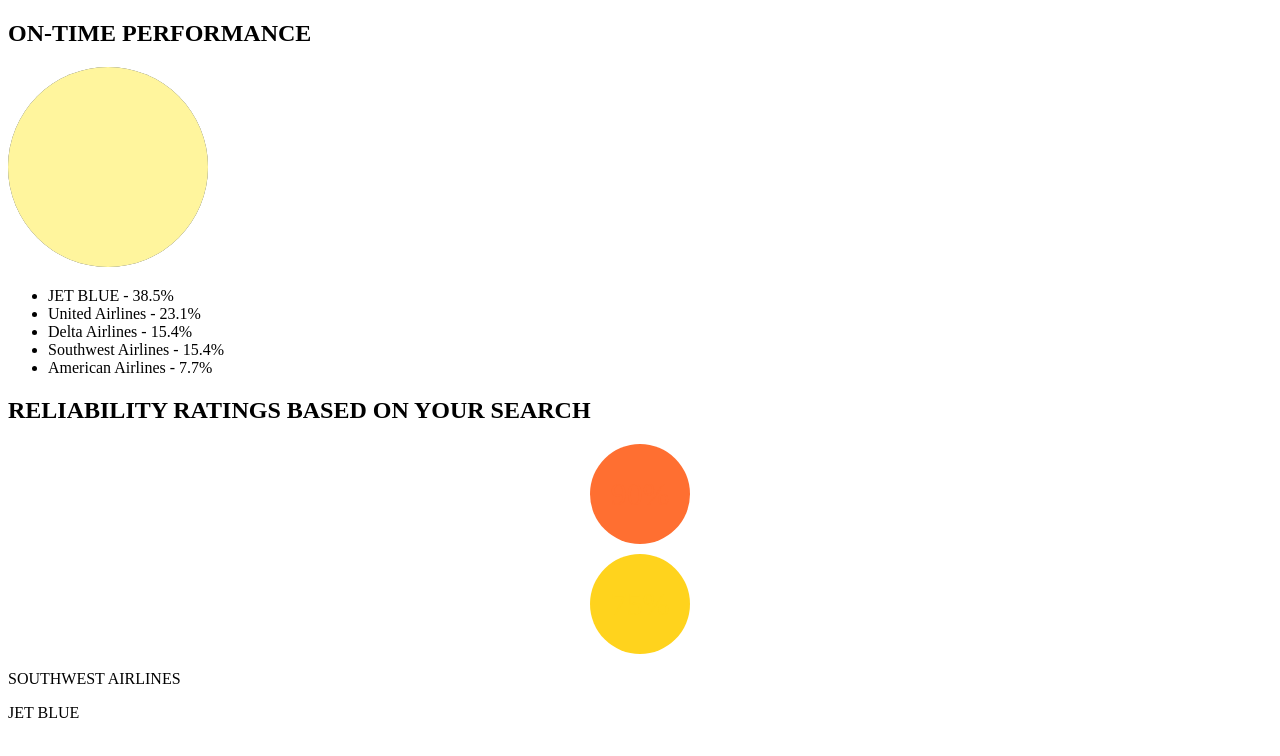
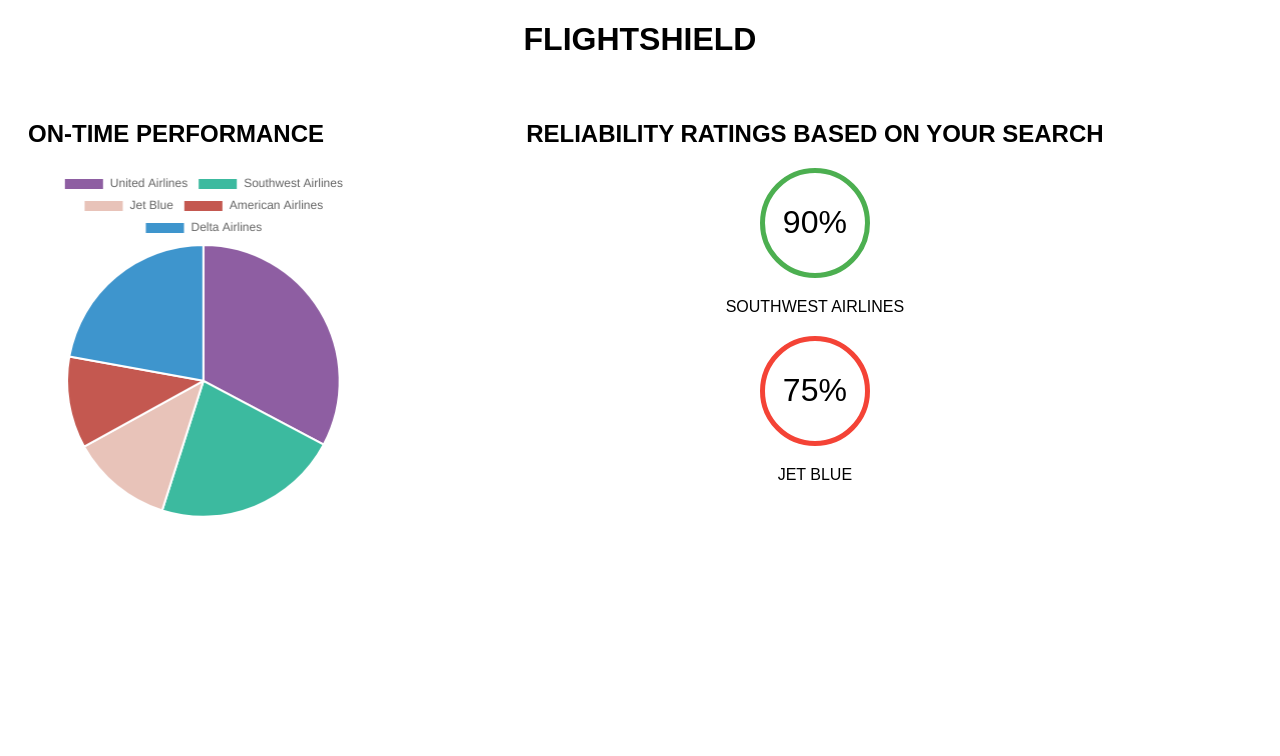
Before and after one commit to cs411-alawini/fa23-cs411-team058-HelloWorld, a website: page flight-shield-app/src/insight.html in a window 1280 px wide. Drawn offline with nearby package versions, Linux system fonts and the light colour scheme; no server answers.

Commit message:
Modified the insight page chartjs

```diff
--- a/flight-shield-app/src/insight.html
+++ b/flight-shield-app/src/insight.html
@@ -3,117 +3,75 @@
 <head>
 <meta charset="UTF-8">
 <meta name="viewport" content="width=device-width, initial-scale=1.0">
-    <title>FlightShield Insights</title>
-    <link rel="stylesheet" href="https://cdnjs.cloudflare.com/ajax/libs/font-awesome/4.7.0/css/font-awesome.min.css">
-    <script src="https://code.jquery.com/jquery-3.6.0.min.js"></script>
+<title>Flight Statistics Dashboard</title>
+<script src="https://cdn.jsdelivr.net/npm/chart.js"></script>
 <style>
-
-        .rating-circle {
-            font-size: 32px; /* size of the circle */
-            border-radius: 50%;
-            width: 100px; /* size of the circle */
-            height: 100px; /* size of the circle */
-            line-height: 100px; /* center text vertically */
-            text-align: center;
-            margin: 10px auto;
-            position: relative;
-        }
-
-        .rating-circle:before {
-            content: '';
-            position: absolute;
-            top: 0;
-            left: 0;
-            width: 100%;
-            height: 100%;
-            border-radius: 50%;
-            background: gray;
-            z-index: -1;
-        }
-
-        .rating-circle span {
-            display: block;
-            z-index: 10;
-        }
-
-        .high {
-            color: #ff6f31;
-        }
-
-        .medium {
-            color: #ffd31d;
-        }
-
-        .high:before {
-            background: #ff6f31;
-        }
-
-        .medium:before {
-            background: #ffd31d;
-        }
-
+  body { font-family: Arial, sans-serif; }
+  .header { text-align: center; }
+  .container { display: flex; justify-content: space-around; padding: 20px; }
+  .chart-container { width: 40%; }
+  .chart, .reliability-ratings { width: 100%; text-align: center; }
+  .reliability-ratings div { margin-bottom: 20px; }
+  .percentage-circle { width: 100px; height: 100px; border-radius: 50%; border: 5px solid #333; display: flex; justify-content: center; align-items: center; margin: auto; }
+  .percentage-circle span { font-size: 2em; }
+  .green { border-color: #4CAF50; }
+  .red { border-color: #F44336; }
+  /* Additional styling here */
 </style>
 </head>
 <body>
-    <!-- Existing header with navigation -->
 
-    <main>
-        <!-- Static pie chart section -->
-        <section>
+<div class="header">
+  <h1>FLIGHTSHIELD</h1>
+  <!-- Navigation and other header content -->
+</div>
+
+<div class="container">
+  <div class="chart-container">
     <h2>ON-TIME PERFORMANCE</h2>
-            <!-- Placeholder pie chart using inline SVG -->
-            <svg height="200" width="200" viewbox="0 0 32 32">
-                <circle r="16" cx="16" cy="16" fill="#8d6e63" />
-                <circle r="16" cx="16" cy="16" fill="#78909c" stroke-dasharray="20 100" stroke-dashoffset="25" />
-                <circle r="16" cx="16" cy="16" fill="#fff59d" stroke-dasharray="15 100" stroke-dashoffset="-15" />
-
-            </svg>
-            <ul>
-                <li>JET BLUE - 38.5%</li>
-                <li>United Airlines - 23.1%</li>
-                <li>Delta Airlines - 15.4%</li>
-                <li>Southwest Airlines - 15.4%</li>
-                <li>American Airlines - 7.7%</li>
-            </ul>
-        </section>
-
-        <!-- Dynamic reliability ratings section -->
-        <section>
+    <canvas id="onTimePerformanceChart" class="chart"></canvas>
+  </div>
+  <div class="reliability-ratings">
     <h2>RELIABILITY RATINGS BASED ON YOUR SEARCH</h2>
-            <div id="reliability-ratings">
-                <!-- Placeholder for dynamic content -->
-                <!-- Example static content for layout  -->
-                <div class="rating-circle high"><span>90%</span></div>
-                <div class="rating-circle medium"><span>75%</span></div>
+    <div>
+      <div class="percentage-circle green">
+        <span>90%</span>
+      </div>
       <p>SOUTHWEST AIRLINES</p>
+    </div>
+    <div>
+      <div class="percentage-circle red">
+        <span>75%</span>
+      </div>
       <p>JET BLUE</p>
     </div>
-        </section>
-    </main>
+  </div>
+</div>
 
 <script>
-        // Fetch reliability ratings from API
-        $(document).ready(function() {
-            $.ajax({
-                url: '/api/reliability-ratings',
-                method: 'GET',
-                success: function(data) {
-                    // Clear existing content
-                    $('#reliability-ratings').empty();
+  // Replace with the actual data
+  var onTimePerformanceData = {
+    labels: ['United Airlines', 'Southwest Airlines', 'Jet Blue', 'American Airlines', 'Delta Airlines'],
+    datasets: [{
+      data: [23.1, 15.6, 8.5, 7.7, 15.6],
+      backgroundColor: ['#8e5ea2', '#3cba9f', '#e8c3b9', '#c45850', '#3e95cd'],
+    }]
+  };
 
-                    // Add new content
-                    data.forEach(function(item) {
-                        var ratingClass = item.rating >= 80 ? 'high' : 'medium';
-                        $('#reliability-ratings').append(
-                            `<div class="rating-circle ${ratingClass}"><span>${item.rating}%</span></div>`
-                        );
-                    });
-                },
-                error: function(jqXHR, textStatus, errorThrown) {
-                    console.error('Error fetching reliability ratings:', textStatus, errorThrown);
+  var ctx = document.getElementById('onTimePerformanceChart').getContext('2d');
+  var onTimePerformanceChart = new Chart(ctx, {
+    type: 'pie',
+    data: onTimePerformanceData,
+    options: {
+      responsive: true,
+      legend: {
+        position: 'bottom'
+      }
     }
   });
-        });
+
+  // Add your JavaScript code for the reliability ratings here
 </script>
+
 </body>
 </html>
```
Lines whose indentation alone changed are shown as unchanged.
